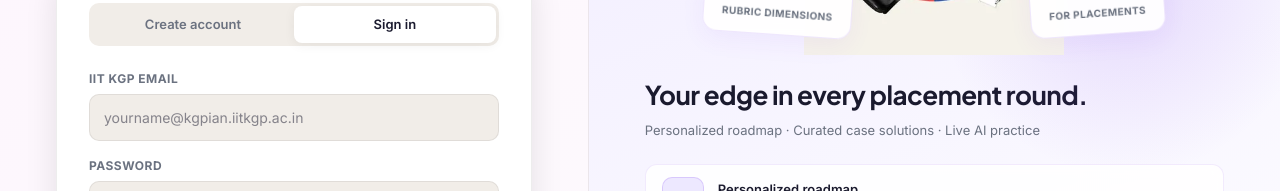
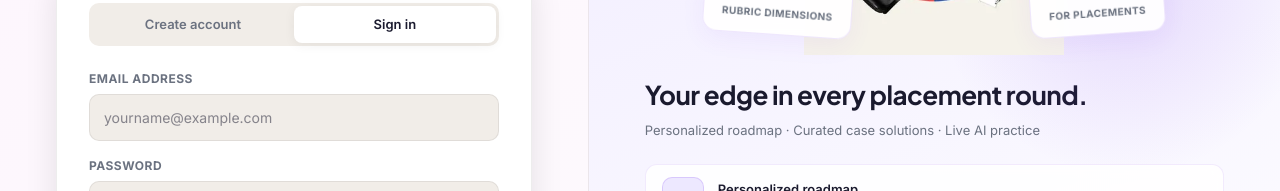
Before and after one commit to ankurdutta007/kasemate, a React (Vite) app: page /auth in a window 1280 px wide. Shown: the part 285-476 px from the top of the page. Built offline with nearby package versions, Linux system fonts and the light colour scheme; no server answers; the database is empty; the HTML template or start-up script is replaced by a standard one.

Commit message:
Remove hard IIT KGP email restriction, keep KGP branding intact

```diff
--- a/src/pages/Auth.tsx
+++ b/src/pages/Auth.tsx
@@ -85,9 +85,7 @@ export default function Auth() {
         provider: 'google',
         options: {
           redirectTo: `${window.location.origin}/roadmap`,
-          queryParams: {
-            hd: 'iitkgp.ac.in'
-          }
+
         }
       })
       if (error) throw error
@@ -101,9 +99,8 @@ export default function Auth() {
   const handleSubmit = async (e: React.FormEvent) => {
     e.preventDefault()
 
-    const isKgpEmail = email.endsWith('@iitkgp.ac.in') || email.endsWith('@kgpian.iitkgp.ac.in')
-    if (!email.includes('@') || !isKgpEmail) {
-      setError('Please use a valid @iitkgp.ac.in or @kgpian.iitkgp.ac.in email address.')
+    if (!email.includes('@')) {
+      setError('Please enter a valid email address.')
       return
     }
 
@@ -184,9 +181,9 @@ export default function Auth() {
             {error && <div style={{ padding: '10px 14px', borderRadius: 8, backgroundColor: 'var(--coral-subtle)', border: '1px solid rgba(224,82,82,0.3)', color: 'var(--coral)', fontSize: 13, fontWeight: 500 }}>{error}</div>}
 
             <div>
-              <label style={{ fontSize: 12, fontWeight: 700, color: 'var(--text-muted)', display: 'block', marginBottom: 6, letterSpacing: '0.04em', textTransform: 'uppercase' }}>IIT KGP Email</label>
+              <label style={{ fontSize: 12, fontWeight: 700, color: 'var(--text-muted)', display: 'block', marginBottom: 6, letterSpacing: '0.04em', textTransform: 'uppercase' }}>Email Address</label>
               <input type="email" value={email} onChange={e => { setEmail(e.target.value); setError('') }}
-                placeholder="yourname@kgpian.iitkgp.ac.in"
+                placeholder="yourname@example.com"
                 style={{ width: '100%', padding: '12px 14px', borderRadius: 10, border: `1.5px solid ${error ? 'var(--coral)' : 'var(--border)'}`, backgroundColor: 'var(--bg3)', color: 'var(--text-primary)', fontSize: 14, fontFamily: 'Inter, sans-serif', outline: 'none', boxSizing: 'border-box', transition: 'border-color 0.15s' }}
                 onFocus={e => { if (!error) e.target.style.borderColor = 'var(--primary-mid)' }}
                 onBlur={e => { if (!error) e.target.style.borderColor = 'var(--border)' }}
```
